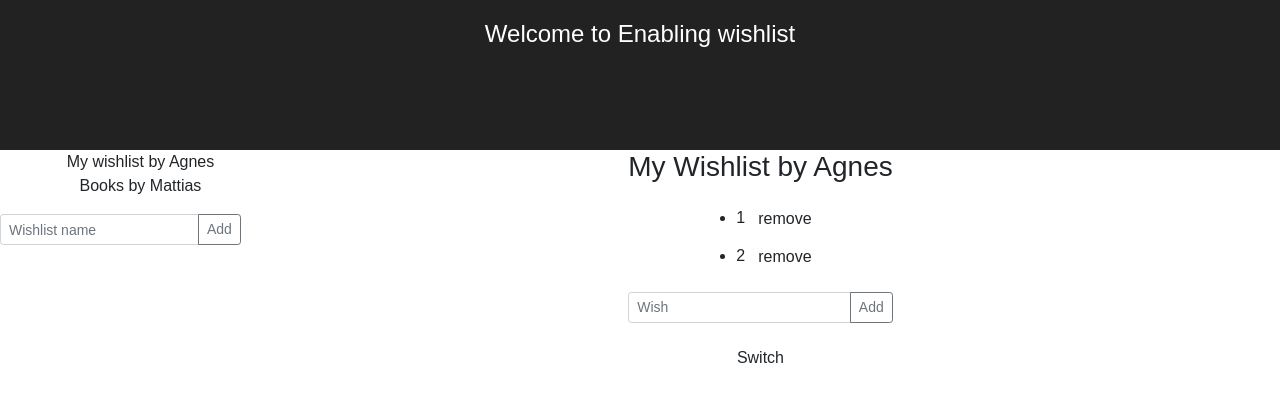
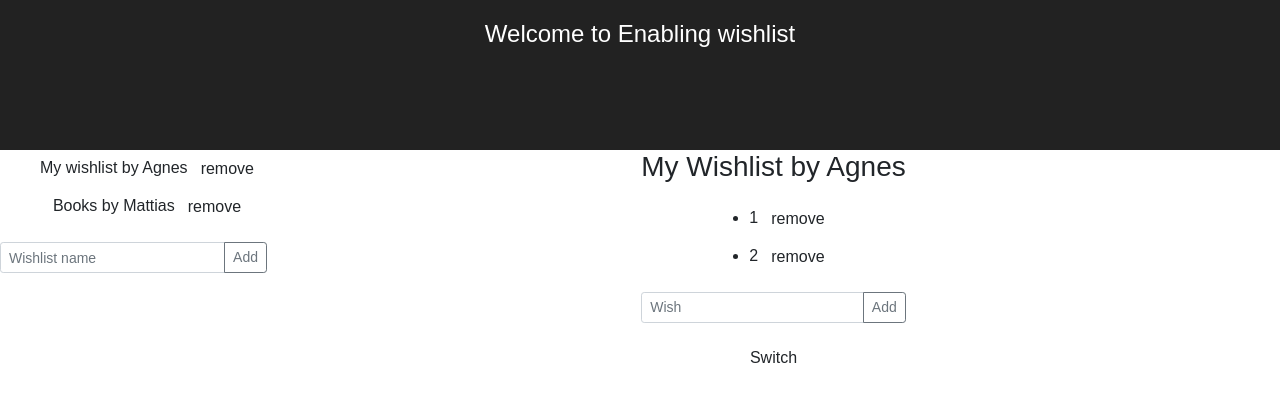
Before and after one commit to agnesmardh/wishlist, a React (Create React App) app: page / in a window 1280 px wide. Shown: the top 402 px of the page. Built offline with nearby package versions, Linux system fonts and the light colour scheme.

Commit message:
Add remove list functionality

```diff
--- a/src/components/Lists.js
+++ b/src/components/Lists.js
@@ -20,6 +20,15 @@ class Lists extends Component {
     }))
   }
 
+  removeList = (wishlist) => {
+    const newWishlists = this.state.wishlists.filter(item => {
+      return item !== wishlist;
+    });
+    this.setState({
+      wishlists: [...newWishlists]
+    })
+  }
+
   render() {
     return (
       <div className="Lists">
@@ -27,6 +36,7 @@ class Lists extends Component {
           {this.state.wishlists.map((wishlist) =>
             <li key={wishlist.name} onClick={(e) => this.props.chooseList(wishlist)}>
               {wishlist.name} by {wishlist.owner}
+              <button onClick={(e) => this.removeList(wishlist)} type="button" className="btn btn-default btn-small">remove</button>
             </li>
           )}
         </ul>
```
